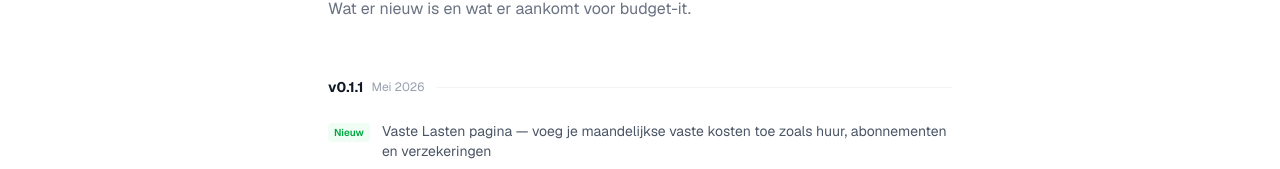
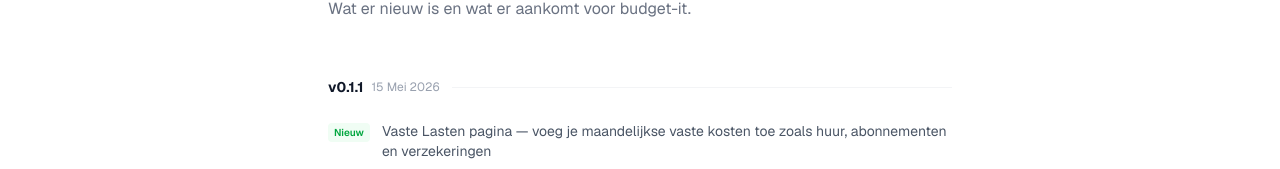
Before and after one commit to chenyixue86/budget-it, a Next.js app: page /changelog in a window 1280 px wide. Shown: the part 249-418 px from the top of the page. Built offline with nearby package versions, Linux system fonts and the light colour scheme.

Commit message:
exact datum geplaats voor update v0.1.1

```diff
--- a/app/changelog/page.tsx
+++ b/app/changelog/page.tsx
@@ -10,7 +10,7 @@ const RELEASES: {
 }[] = [
   {
     version: "v0.1.1",
-    date: "Mei 2026",
+    date: "15 Mei 2026",
     changes: [
       { type: "new", text: "Vaste Lasten pagina — voeg je maandelijkse vaste kosten toe zoals huur, abonnementen en verzekeringen" },
       { type: "new", text: "Categorieën bij vaste lasten" },
```
